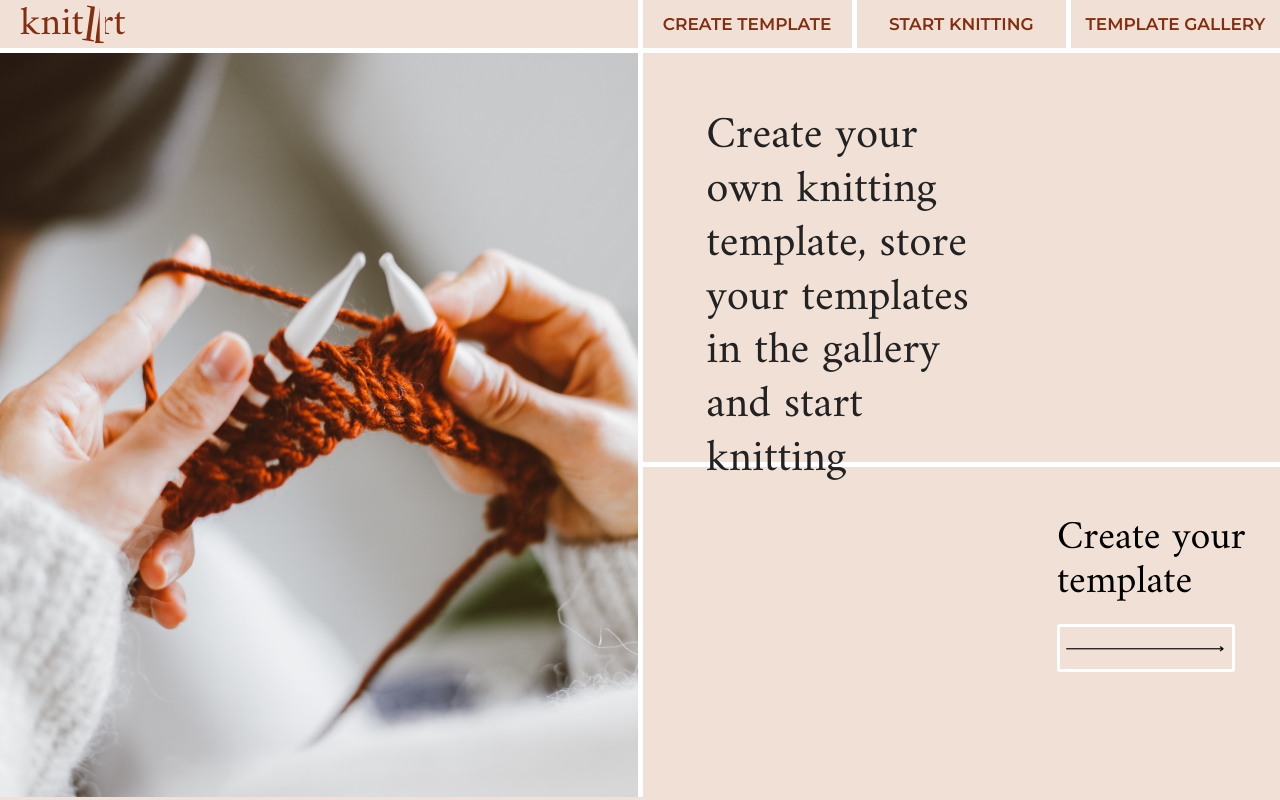
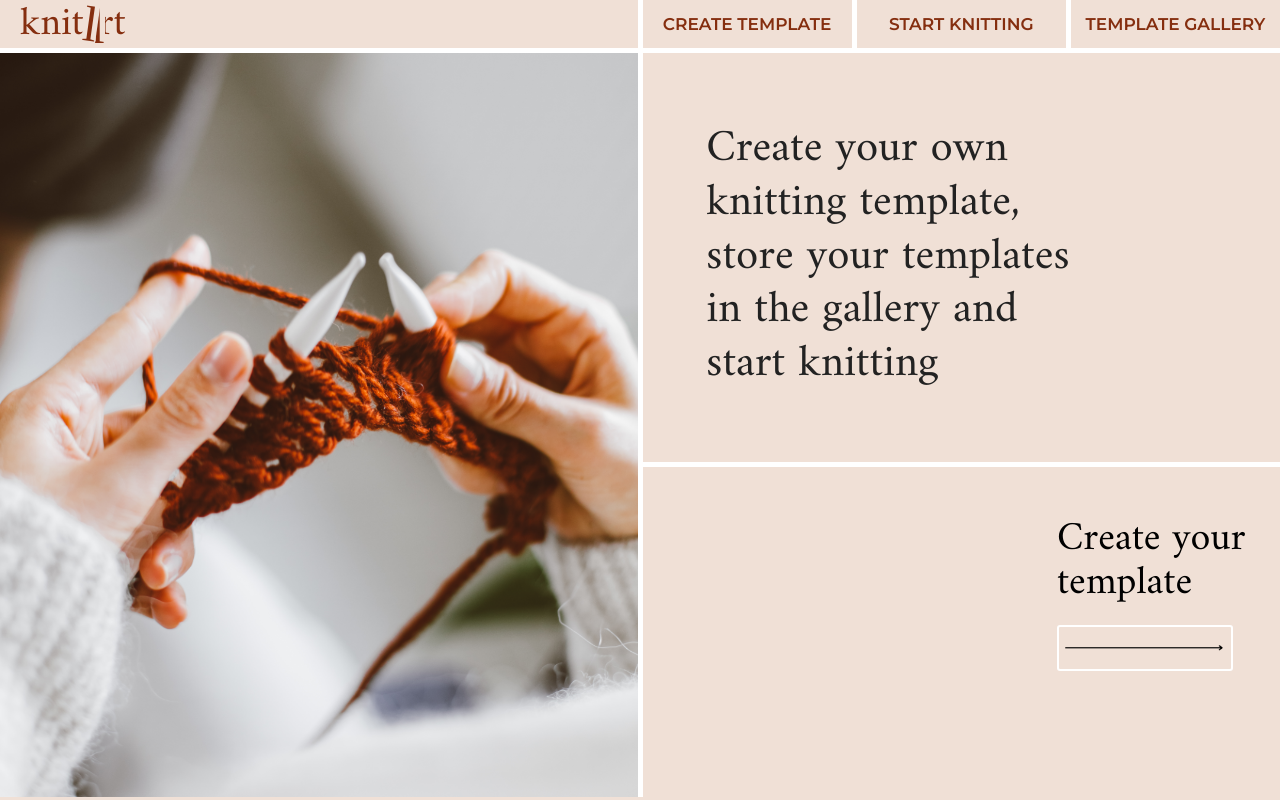
Before and after one commit to GabCzek/KnitArt, a React (Create React App) app: page / in a window 1280 px wide. Built offline with nearby package versions, Linux system fonts and the light colour scheme; no server answers; the database is empty; a web font is replaced by a local one.

Commit message:
firebase upadted, minor corrections to home view style

```diff
--- a/src/firebase.js
+++ b/src/firebase.js
@@ -3,12 +3,12 @@ import { collection, getFirestore } from "firebase/firestore";
 import { getStorage } from "firebase/storage";
 
 const firebaseConfig = {
-  apiKey: "AIzaSyDxWIVyilzoMEaXcboDiD-TH5MqDl1XJoo",
-  authDomain: "knitart-432d6.firebaseapp.com",
-  projectId: "knitart-432d6",
-  storageBucket: "knitart-432d6.appspot.com",
-  messagingSenderId: "566278852449",
-  appId: "1:566278852449:web:e2fbf95d0d329d5e79bf20"
+  apiKey: "AIzaSyBI8WWq6lMx47wcsRonE_IeXsP-ilavKr8",
+  authDomain: "knitart-c068f.firebaseapp.com",
+  projectId: "knitart-c068f",
+  storageBucket: "knitart-c068f.appspot.com",
+  messagingSenderId: "1066879530161",
+  appId: "1:1066879530161:web:cfb10635fba3a2bcf4de90"
 };
 
 const app = initializeApp(firebaseConfig);
--- a/src/home/home.scss
+++ b/src/home/home.scss
@@ -26,13 +26,16 @@
     width: 100%;
     font-family: $header-font;
     border-bottom: $accent-border-desktop;
+    display: flex;
 
     h1 {
       display: block;
-      width: 45%;
+      justify-content: center;
+      align-self: center;
+      width: 70%;
       font-size: 2.8em;
       font-weight: normal;
-      padding: 9% 30% 0 10%;
+      padding: 0 30% 0 10%;
       line-height: 1.2;
     }
 
@@ -79,7 +82,7 @@
 
   & button {
     background-color: $background-color;
-    border: 3px solid #fff;
+    border: 2px solid #fff;
     border-radius: 3px;
   }
 
```
